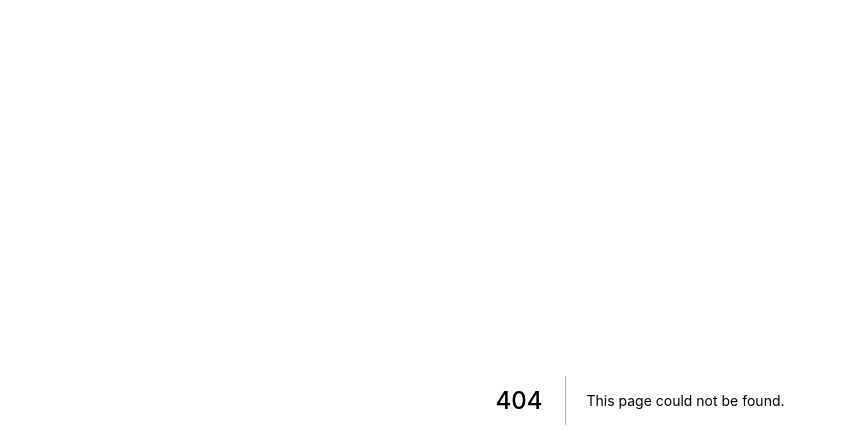
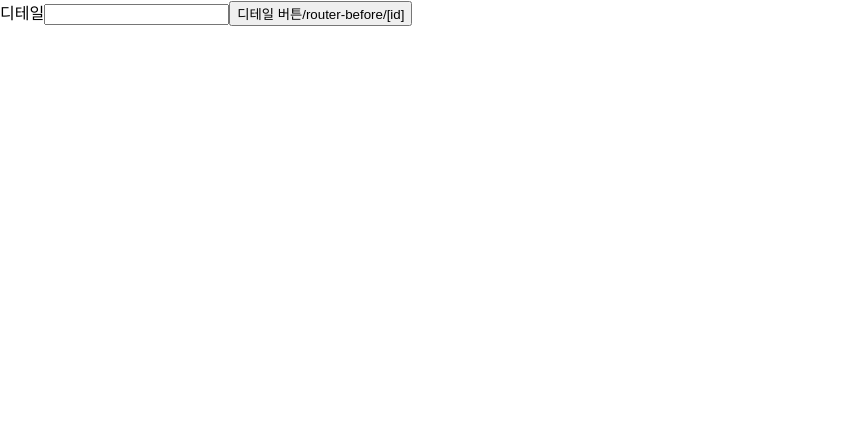
Before and after one commit to jma1020/ts-next, a Next.js app: page /router-before/1 in a window 1280 px wide. Before the commit this address had no page. Shown: the top 448 px of the page, without its empty margins (0-846 px from the left). Built offline with nearby package versions, Linux system fonts and the light colour scheme.

Commit message:
⚡️ beforepopstate 사용 및 뒤로가기 제어

```diff
--- a/pages/index.tsx
+++ b/pages/index.tsx
@@ -4,6 +4,8 @@ import Image from 'next/image'
 import styles from '../styles/Home.module.css'
 
 const Home: NextPage = () => {
+
+
   return (
     <div className={styles.container}>
       <Head>
--- /dev/null
+++ b/pages/router-before/[id].tsx
@@ -0,0 +1,49 @@
+import Link from "next/link"
+import { useRouter } from "next/router"
+import { useEffect, useRef } from "react"
+
+function Details() {
+  const router = useRouter()
+
+  const aaa = useRef<any>(null)
+  useEffect(() => {
+  //   router.beforePopState((url)=>{
+  //     console.log(aaa.current?.value)
+  //     console.log('여긴 디테일')
+  //     history.pushState(null, "", location.href);
+  //     window.addEventListener("popstate", () => {
+  //       if(aaa.current?.value){
+  //         history.pushState(null, "", location.href)
+  //       }
+  //       else history.back()
+  //       });
+  //     console.log(url)
+  //     return false
+  // })
+  console.log(location.href)
+    history.pushState(null, "", location.href);
+    window.addEventListener("popstate", () => {
+      if(aaa.current?.value){
+        history.pushState(null, "", location.href)
+        console.log('ㅁㄴㅇㅁㄴㅇ')
+      }
+      else history.back()
+      });
+
+  },[])
+
+
+
+  const dd = () =>{
+    router.push('/router-before/qqqqq')
+  }
+
+  return (
+    <div>디테일
+      <input type="text" name="" id="" ref={aaa}></input>
+      <button onClick={dd}>디테일 버튼{router.pathname}</button>
+    </div>
+  )
+}
+
+export default Details
```
Also changed, not shown: pages/router-before/index.tsx (added, +29 -0 lines).
